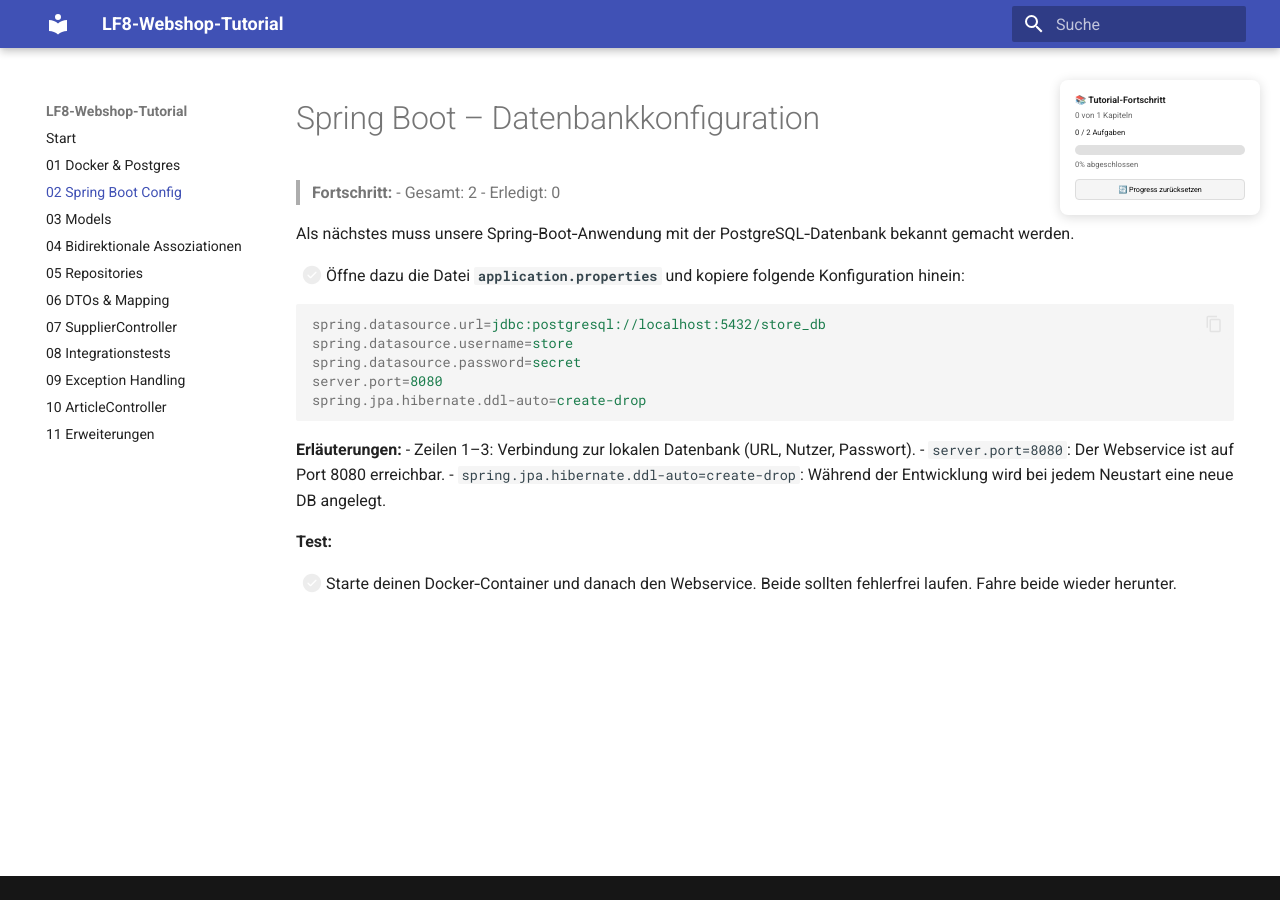
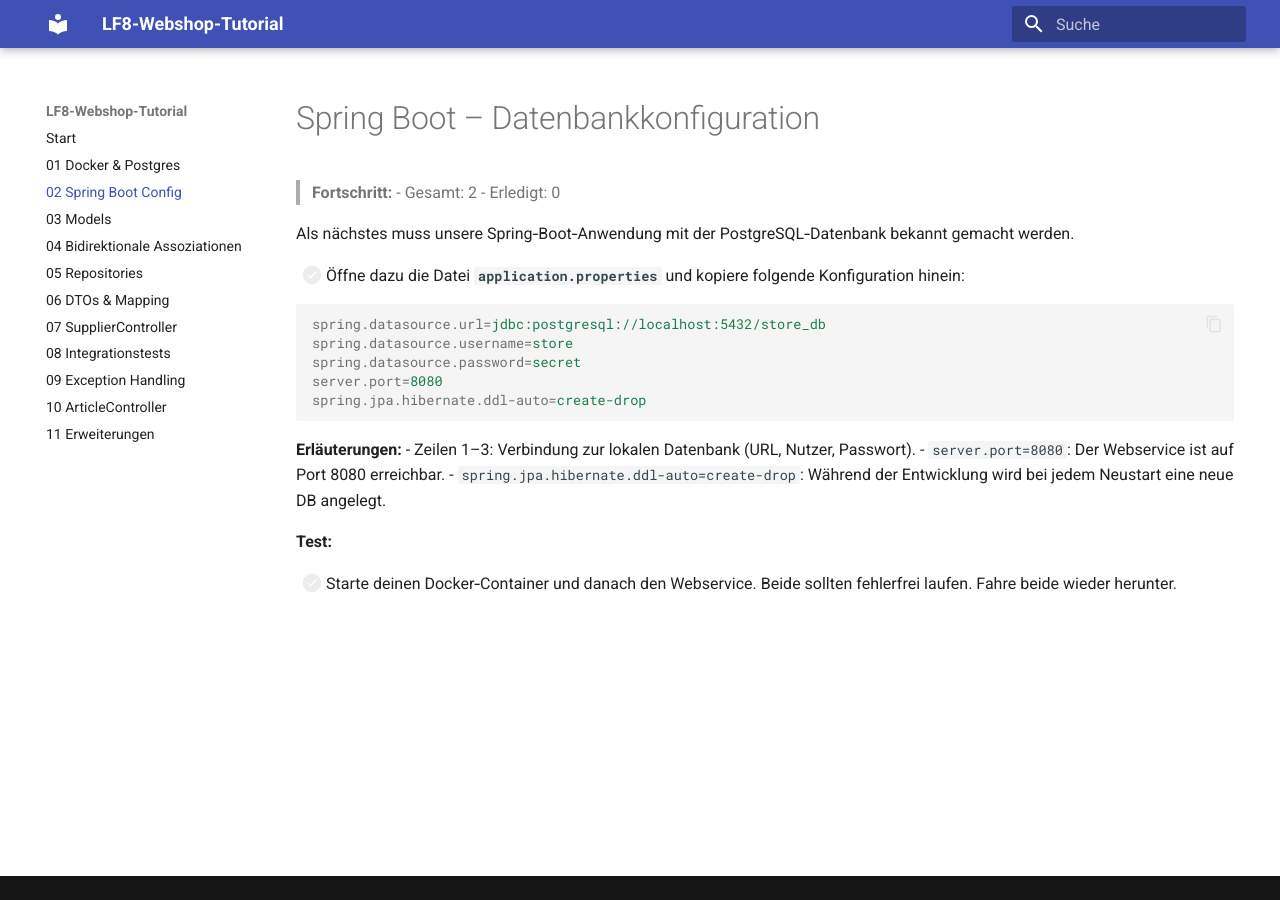
Before and after one commit to FA-Team-SZUT/LF8_webshop_tutorial, an MkDocs documentation site: the page built from docs/02_SpringBoot_Config.md, in a window 1280 px wide. Built offline with MkDocs 1.6.1 and Material for MkDocs 9.7.7, drawn with Linux system fonts in a browser that asks for light colours.

Commit message:
removed widget

```diff
--- a/docs/assets/css/progress.css
+++ b/docs/assets/css/progress.css
@@ -40,88 +40,7 @@
     color: #ff9800;
 }
 
-/* Gesamtfortschritt-Widget (oben rechts) */
-.progress-summary {
-    position: fixed;
-    top: 80px;
-    right: 20px;
-    background: white;
-    padding: 15px;
-    border-radius: 8px;
-    box-shadow: 0 2px 12px rgba(0,0,0,0.15);
-    z-index: 1000;
-    font-size: 0.9em;
-    min-width: 200px;
-    max-width: 250px;
-}
-
-/* Dark Mode Support */
-[data-md-color-scheme="slate"] .progress-summary {
-    background: #1e1e1e;
-    box-shadow: 0 2px 12px rgba(0,0,0,0.5);
-}
-
-[data-md-color-scheme="slate"] .progress-summary button {
-    background: #2d2d2d;
-    border-color: #444;
-    color: #fff;
-}
-
-[data-md-color-scheme="slate"] .progress-summary button:hover {
-    background: #3d3d3d;
-}
-
-/* Progress Bar */
-.progress-bar {
-    width: 100%;
-    height: 10px;
-    background: #e0e0e0;
-    border-radius: 5px;
-    margin-top: 8px;
-    overflow: hidden;
-}
-
-[data-md-color-scheme="slate"] .progress-bar {
-    background: #333;
-}
-
-.progress-bar-fill {
-    height: 100%;
-    background: linear-gradient(90deg, #4caf50, #8bc34a);
-    transition: width 0.3s ease;
-    border-radius: 5px;
-}
-
-/* Mobile Anpassungen */
-@media screen and (max-width: 76.1875em) {
-    .progress-summary {
-        position: relative;
-        top: auto;
-        right: auto;
-        margin: 20px auto;
-        max-width: 90%;
-    }
-}
-
-/* Responsives Widget für kleine Bildschirme */
-@media screen and (max-width: 600px) {
-    .progress-summary {
-        font-size: 0.85em;
-        padding: 12px;
-        min-width: auto;
-    }
-}
-
 /* Smooth Transitions */
 .md-nav__link {
     transition: all 0.2s ease;
 }
-
-/* Hover-Effekt für Reset-Button */
-.progress-summary button:hover {
-    background: #e0e0e0;
-}
-
-.progress-summary button:active {
-    transform: scale(0.98);
-}
--- a/docs/assets/js/progress.js
+++ b/docs/assets/js/progress.js
@@ -38,14 +38,12 @@
                 saveState(state);
                 updateCounters();
                 updateNavigationProgress();
-                showOverallProgress();
             });
         });
 
         updateCounters();
         updateNavigationProgress();
         loadAllProgress();
-        showOverallProgress();
     }
 
     function pageKey() {
@@ -171,62 +169,4 @@
             });
         });
     }
-
-    function showOverallProgress() {
-        const progress = JSON.parse(localStorage.getItem('tutorialProgress') || '{}');
-        const pages = Object.values(progress);
-
-        if (pages.length === 0) return;
-
-        const totalTasks = pages.reduce((sum, p) => sum + p.total, 0);
-        const completedTasks = pages.reduce((sum, p) => sum + p.checked, 0);
-        const percentage = totalTasks > 0 ? Math.round((completedTasks / totalTasks) * 100) : 0;
-        const completedPages = pages.filter(p => p.completed).length;
-
-        let widget = document.querySelector('.progress-summary');
-        if (!widget) {
-            widget = document.createElement('div');
-            widget.className = 'progress-summary';
-            document.body.appendChild(widget);
-        }
-
-        widget.innerHTML = `
-            <div style="display: flex; align-items: center; gap: 8px; margin-bottom: 5px;">
-                <strong>📚 Tutorial-Fortschritt</strong>
-            </div>
-            <div style="font-size: 0.9em; color: #666; margin-bottom: 8px;">
-                ${completedPages} von ${pages.length} Kapiteln
-            </div>
-            <div style="font-size: 0.85em; margin-bottom: 5px;">
-                ${completedTasks} / ${totalTasks} Aufgaben
-            </div>
-            <div class="progress-bar">
-                <div class="progress-bar-fill" style="width: ${percentage}%"></div>
-            </div>
-            <div style="font-size: 0.85em; margin-top: 5px; color: #666;">
-                ${percentage}% abgeschlossen
-            </div>
-            <button onclick="resetProgress()" style="
-                margin-top: 10px;
-                padding: 5px 10px;
-                font-size: 0.8em;
-                background: #f5f5f5;
-                border: 1px solid #ddd;
-                border-radius: 4px;
-                cursor: pointer;
-                width: 100%;
-            ">
-                🔄 Progress zurücksetzen
-            </button>
-        `;
-    }
-
-    // Global verfügbar machen für Button-Click
-    window.resetProgress = function() {
-        if (confirm('Möchtest du wirklich deinen gesamten Fortschritt zurücksetzen?')) {
-            localStorage.removeItem('tutorialProgress');
-            localStorage.removeItem(STORAGE_KEY);
-            location.reload();
-        }
-    };
 })();
```
